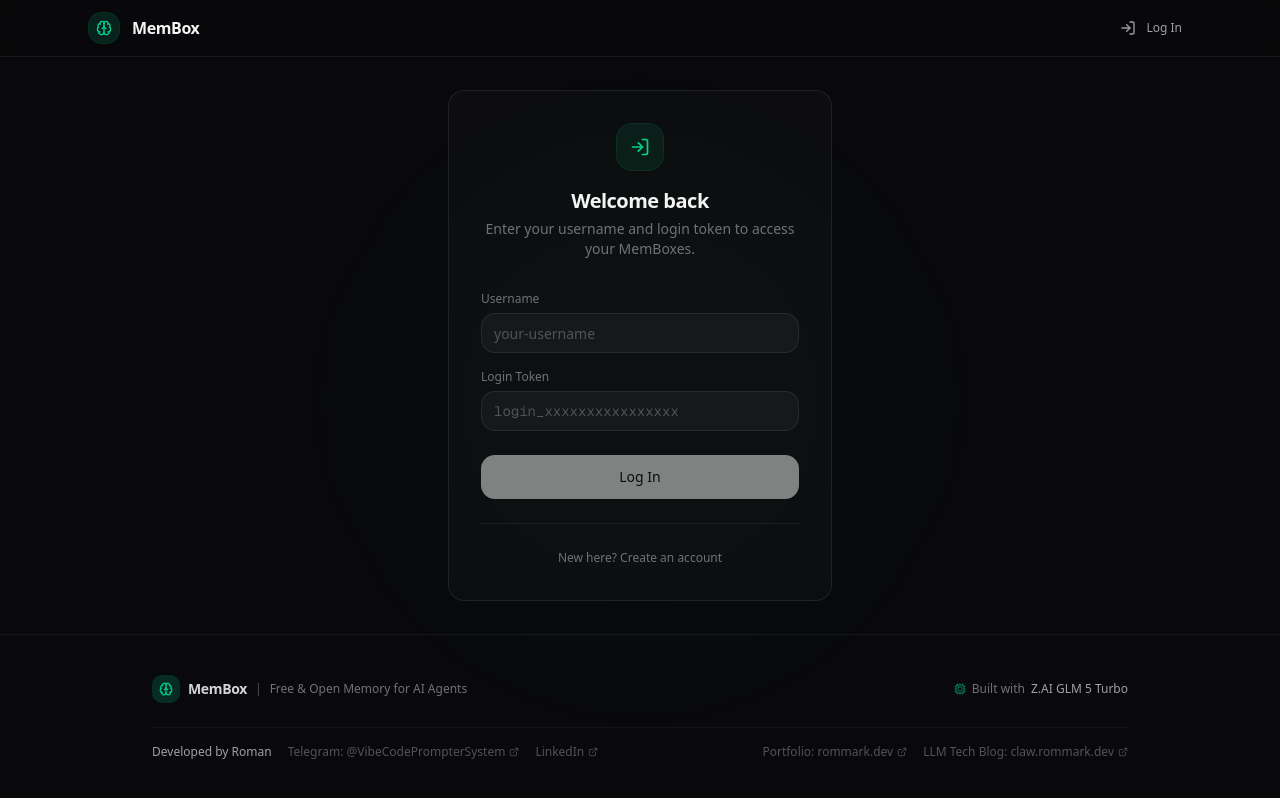
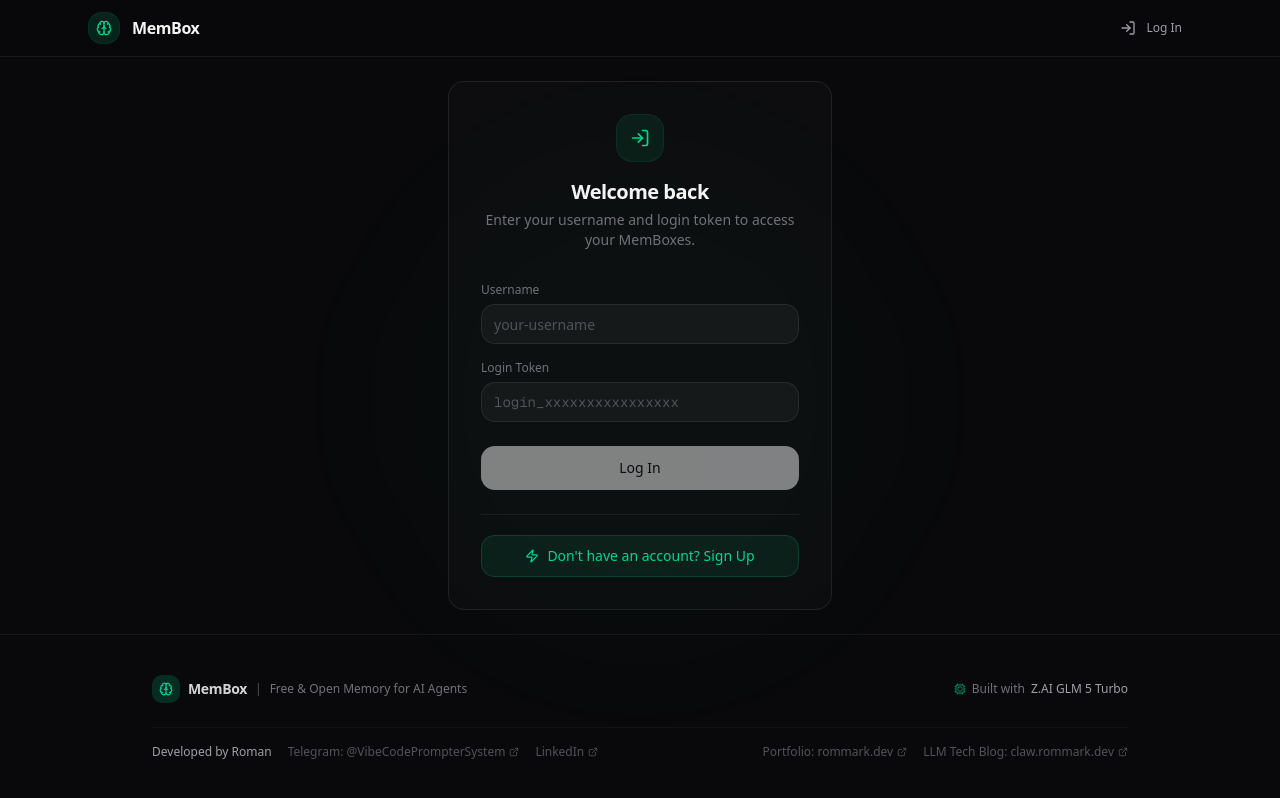
Before and after one commit to romangalaxys10-spec/membox, a Next.js app: page / in a window 1280 px wide. Both pictures are taken after a click on the button "Log In". Built offline with nearby package versions, Linux system fonts and the light colour scheme.

Commit message:
f6265e1e-2de7-4c97-9c4b-2794150205c3

```diff
--- a/src/app/page.tsx
+++ b/src/app/page.tsx
@@ -660,9 +660,10 @@ TOKEN = "${t}"
                 {loginLoading ? 'Logging in...' : 'Log In'}
               </Button>
             </div>
-            <div className="mt-6 pt-5 border-t border-white/[0.06] text-center">
-              <button onClick={() => setView('landing')} className="text-xs text-zinc-500 hover:text-zinc-300 transition-colors">
-                New here? Create an account
+            <div className="mt-6 pt-5 border-t border-white/[0.06]">
+              <button onClick={() => { setView('landing'); setUserIdInput('') }} className="w-full flex items-center justify-center gap-2 px-4 py-2.5 rounded-xl bg-emerald-500/10 border border-emerald-500/20 text-emerald-400 text-sm font-medium hover:bg-emerald-500/15 transition-colors">
+                <Zap className="h-3.5 w-3.5" />
+                Don't have an account? Sign Up
               </button>
             </div>
           </div>
```
